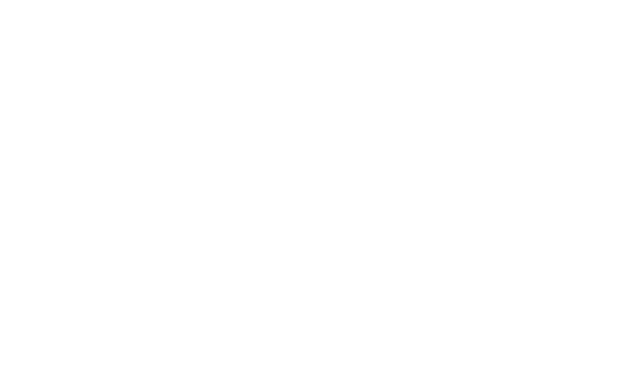
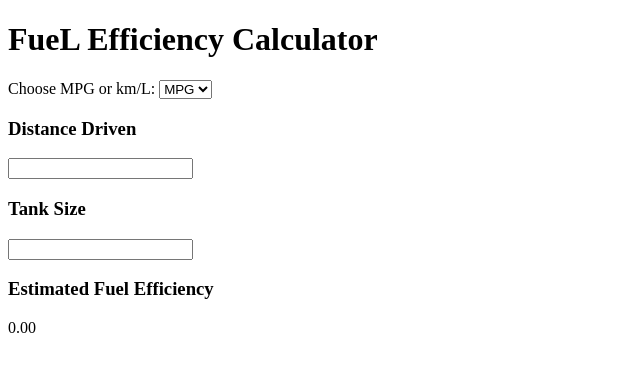
Before and after one commit to danield309/WEB1.0-Final-Project, a plain HTML site: page index.html in a window 1280 px wide. Shown: the whole page, without its empty margins (0-640 px from the left). Drawn offline with Linux system fonts and the light colour scheme.

Commit message:
set up html page

```diff
--- a/index.html
+++ b/index.html
@@ -3,9 +3,29 @@
     <head>
         <meta charset="utf-8">
         <link rel="stylesheet" href="style.css">
-        <title></title>
+        <title>Car MPG & km/L Calculator</title>
     </head>
-    <body>
+<body>
+    <main>
+        <h1>FueL Efficiency Calculator</h1>
 
-    </body>
+        <label for="miles-kilometers"> Choose MPG or km/L:</label>
+        <select name="unit" id="unit">
+            <option value="mpg">MPG</option>
+            <option value="kmL">km/L</option>
+        </select>
+
+        <h3>Distance Driven</h3>
+        <input id="miles" value="" type="number">
+
+        <h3>Tank Size</h3>
+        <input id="tank" value="" type="number">
+
+        <h3>Estimated Fuel Efficiency</h3>
+        <div id="effiency">0.00</div>
+    </main>
+
+
+</body>
+
 </html>
```
